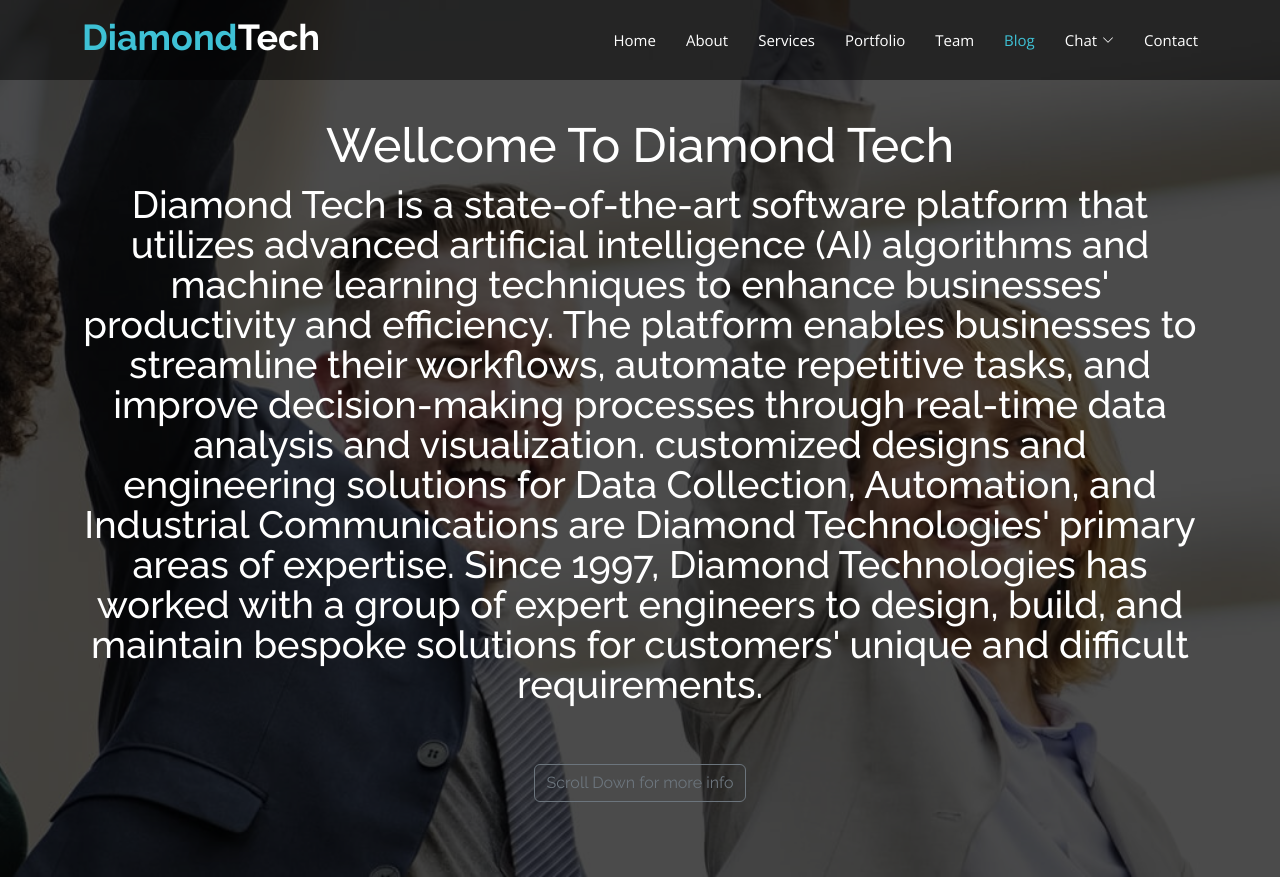
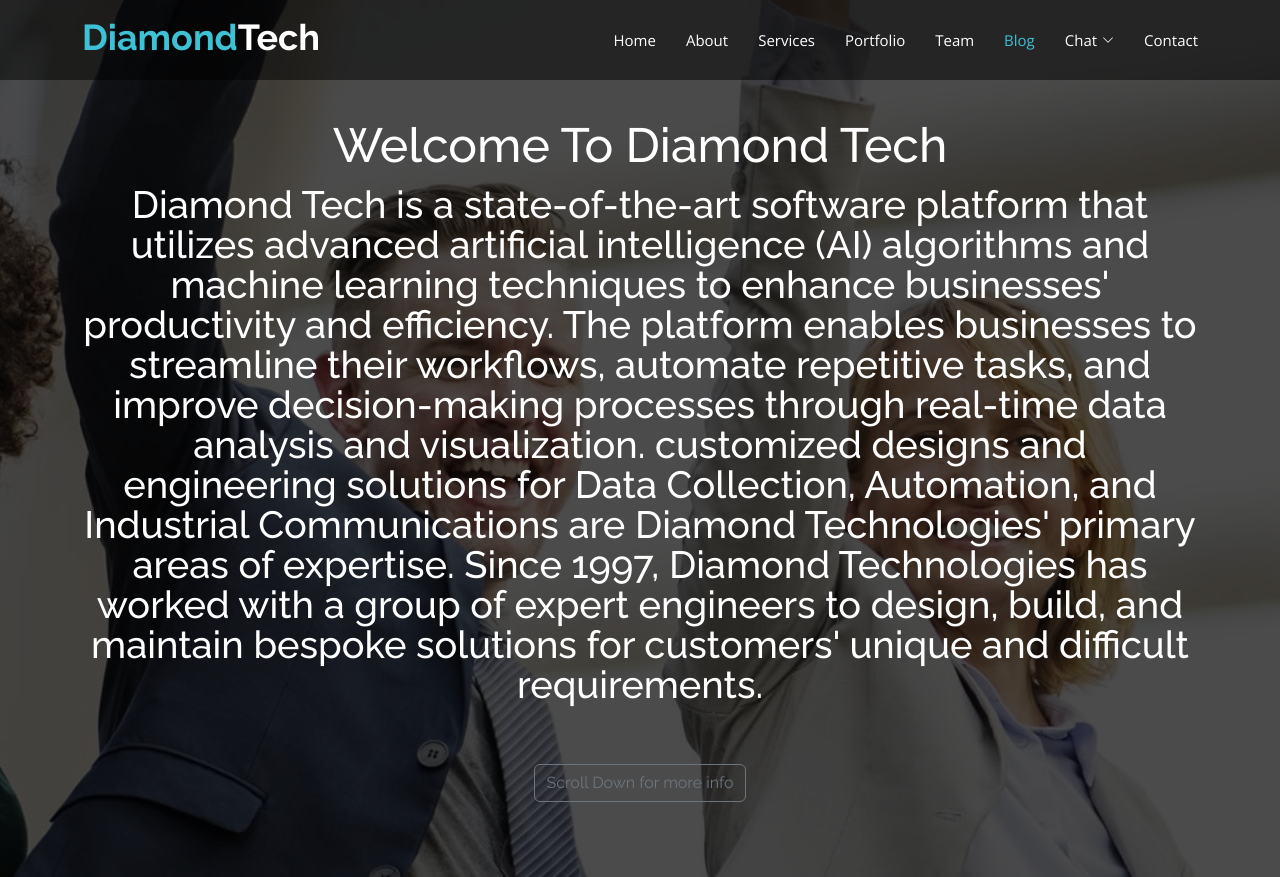
Before and after one commit to Frankdeeply/Diamond-Tech, a plain HTML site: page index.html in a window 1280 px wide. Shown: the top 877 px of the page. Drawn offline with nearby package versions, Linux system fonts and the light colour scheme.

Commit message:
index.html

```diff
--- a/index.html
+++ b/index.html
@@ -89,7 +89,7 @@
             <div class="slider-content text-center">
               <div class="header-bottom">
                 <div class="layer2">
-                  <h1 class="title2">Wellcome To Diamond Tech</h1>
+                  <h1 class="title2">Welcome To Diamond Tech</h1>
                 </div>
                 <div class="layer3">
                   <h2 class="title3">              Diamond Tech is a state-of-the-art software platform that utilizes advanced artificial intelligence (AI) algorithms
```
